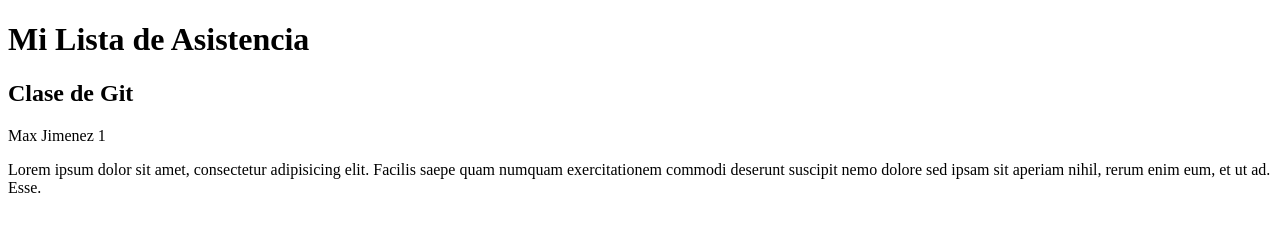
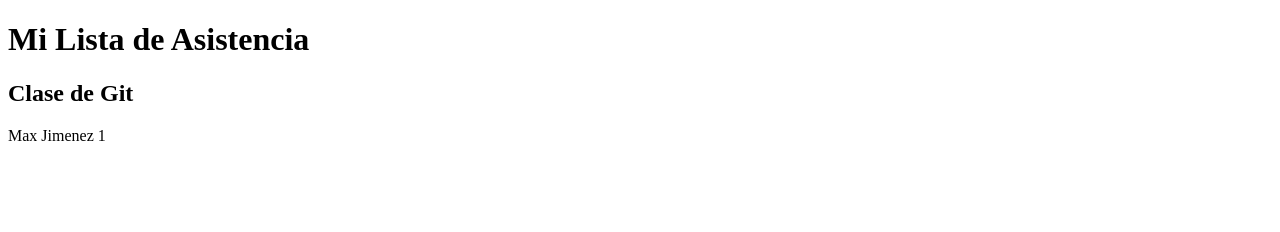
Before and after one commit to Jenn000/prueba-git, a plain HTML site: page index.html in a window 1280 px wide. Drawn offline with Linux system fonts and the light colour scheme.

Commit message:
Quitando el parrafo lorem

```diff
--- a/index.html
+++ b/index.html
@@ -10,6 +10,5 @@
     <h1>Mi Lista de Asistencia</h1>
     <h2>Clase de Git</h2>
     <p>Max Jimenez 1</p>
-    <p>Lorem ipsum dolor sit amet, consectetur adipisicing elit. Facilis saepe quam numquam exercitationem commodi deserunt suscipit nemo dolore sed ipsam sit aperiam nihil, rerum enim eum, et ut ad. Esse.</p>
 </body>
 </html>
```
